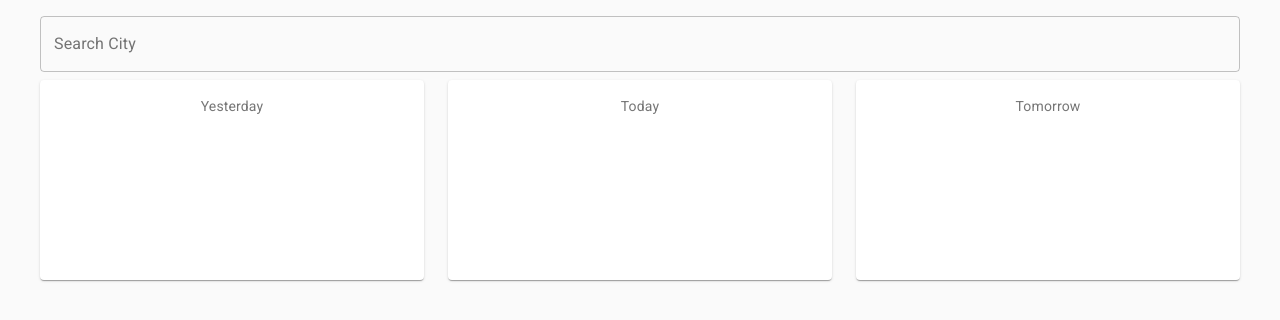
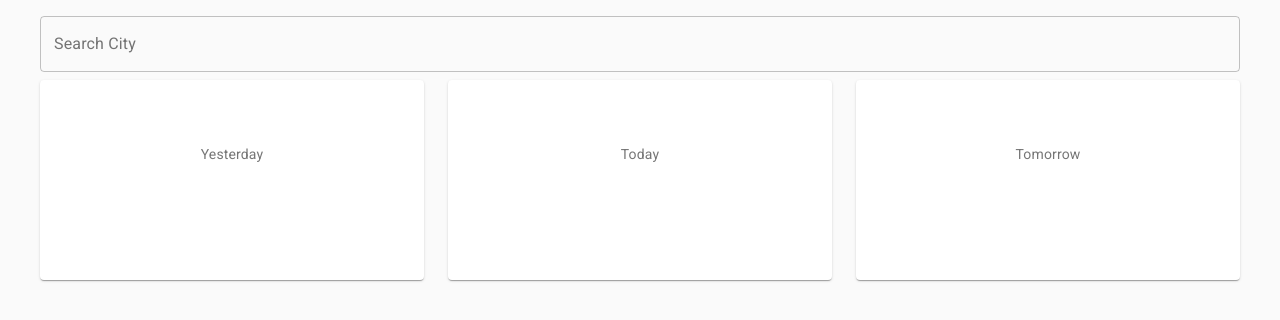
Before and after one commit to yhoseffe/weather, a Next.js app: page / in a window 1280 px wide. Shown: the top 320 px of the page. Built offline with nearby package versions, Linux system fonts and the light colour scheme.

Commit message:
add forecast container

```diff
--- a/src/components/atoms/Cotainer/forecast.tsx
+++ b/src/components/atoms/Cotainer/forecast.tsx
@@ -10,10 +10,11 @@ const useStyles = makeStyles((theme) => ({
       margin: 'auto',
     },
     paper: {
-      padding: theme.spacing(2),
+      height: 200,
+      padding: theme.spacing(8),
       textAlign: 'center',
       color: theme.palette.text.secondary,
-      height: 200,
+
     },
   }))
 
```
